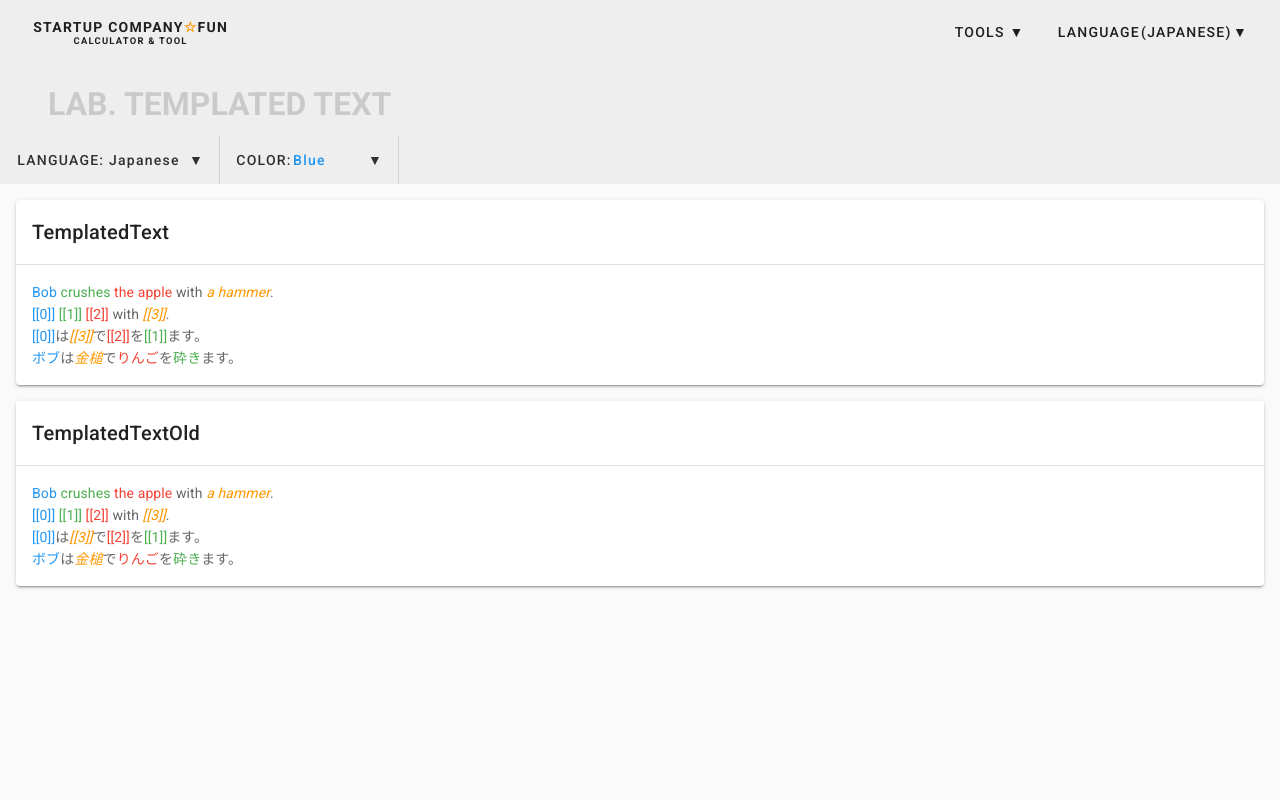
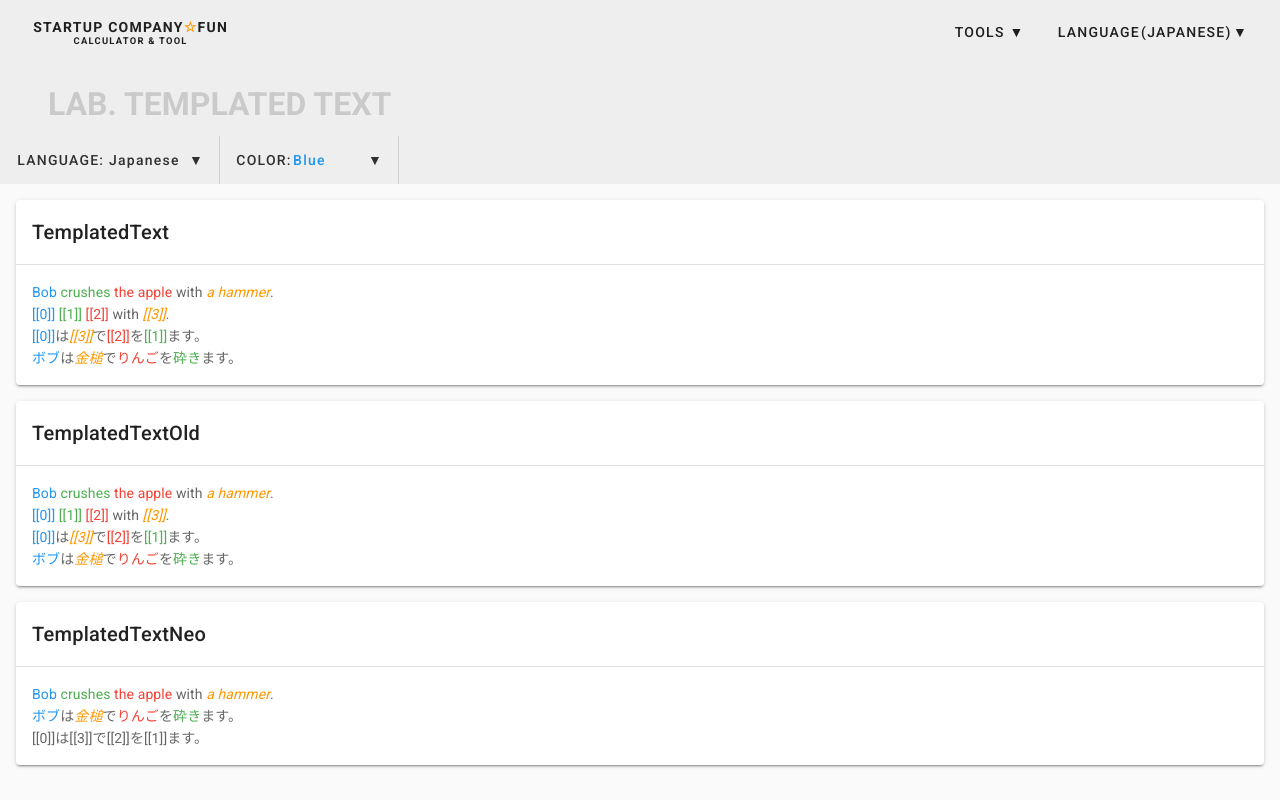
Before and after one commit to ponponner/startup-company-fun, a Vue app: page /#/lab-templated-text in a window 1280 px wide. Built offline with nearby package versions, Linux system fonts and the light colour scheme.

Commit message:
[add] components/TemplatedTextNeo

```diff
--- /dev/null
+++ b/src/components/TemplatedTextNeo.vue
@@ -0,0 +1,88 @@
+<template>
+  <span class="templated-text-neo">
+    <slot></slot>
+  </span>
+</template>
+
+<script lang="ts">
+/* tslint:disable:member-ordering */
+
+import { Component, Prop, Watch, Vue } from 'vue-property-decorator';
+import { HashByString } from '@/helpers/collections';
+
+function createHtmlSpanElement(text: string) {
+  const elem = document.createElement('span');
+  elem.textContent = text;
+  return elem;
+}
+
+@Component
+export default class TemplatedTextNeo extends Vue {
+  // ex. '[[key1]] is [[key2]]'
+  @Prop() private readonly template?: string;
+
+  private readonly elementsByTags: HashByString<Element> = {};
+
+  private mounted() {
+    this.__takeupTaggedElements();
+    this.__resolve();
+  }
+
+  private __takeupTaggedElements() {
+    for (const e of Array.from(this.$el.children)) {
+      const tag = e.getAttribute('tag');
+      if (tag == null) {
+        throw new Error(`Element does not have 'tag' attribute.`);
+      }
+      e.remove();
+      this.elementsByTags[tag] = e;
+    }
+    // console.log('tagged-elements:', this.elementsByTags.entries);
+  }
+
+  @Watch('template')
+  private __resolve() {
+    const template: string = this.template || '';
+
+    // # template --> terms
+    const regex4Split = /(?<=.)(?=\[\[)|(?<=\]\])(?=.)/g;
+    const regex4ExtractTag = /(?<=\[\[).*?(?=\]\])/g;
+    const terms = template.split(regex4Split).map(t => {
+      const match = t.match(regex4ExtractTag);
+      return {
+        value: t,
+        tag: match == null ? null : match[0],
+      };
+    });
+    // console.log(terms);
+
+    // # terms, taggedElements --> elements
+    const elems = terms.map(t => {
+      if (t.tag == null) {
+        return createHtmlSpanElement(t.value);
+      } else {
+        const tagged = this.elementsByTags[t.tag];
+        return tagged == null ? createHtmlSpanElement(t.value) : tagged;
+      }
+    });
+    // console.log(
+    //   elems.map(e => ({
+    //     text: e.textContent,
+    //     element: e,
+    //   }))
+    // );
+
+    // # remove & append elements
+    const container = this.$el;
+    container.innerHTML = '';
+    for (const e of elems) {
+      container.appendChild(e);
+    }
+  }
+}
+</script>
+
+<style lang="stylus">
+.templated-text-neo {
+}
+</style>
--- a/src/views/LabTemplatedText.vue
+++ b/src/views/LabTemplatedText.vue
@@ -125,6 +125,36 @@
               </v-layout>
             </v-card-text>
           </v-card>
+          <v-card class="lab-templated-text__card-of-templated-text-neo">
+            <v-card-title>
+              TemplatedTextNeo
+            </v-card-title>
+            <v-divider />
+            <v-card-text>
+              <v-layout column>
+                <TemplatedTextNeo
+                  v-for="lang in [persistentLanguage, selectedLanguage]"
+                  :key="lang"
+                  :template="templates[lang]"
+                >
+                  <span
+                    :class="classListsByInsertKeys[wk]"
+                    v-for="wk in [
+                      wordingKey.Person,
+                      wordingKey.Action,
+                      wordingKey.Target,
+                      wordingKey.Tool,
+                    ]"
+                    :key="wk"
+                    :tag="wk"
+                    >{{ textsets[lang][wk] }}</span
+                  >
+                </TemplatedTextNeo>
+                <TemplatedTextNeo :template="templates[selectedLanguage]" />
+                <TemplatedTextNeo />
+              </v-layout>
+            </v-card-text>
+          </v-card>
         </v-layout>
       </v-flex>
     </v-layout>
@@ -141,6 +171,7 @@ import { TextCategory, glbTexts } from '@/models/text';
 
 import TemplatedText from '@/components/TemplatedText.vue';
 import TemplatedTextOld from '@/components/TemplatedTextOld.vue';
+import TemplatedTextNeo from '@/components/TemplatedTextNeo.vue';
 
 enum WordKey {
   Person,
@@ -180,6 +211,7 @@ const textsets = {
   components: {
     TemplatedText,
     TemplatedTextOld,
+    TemplatedTextNeo,
   },
 })
 export default class LabWording extends Vue {
```
